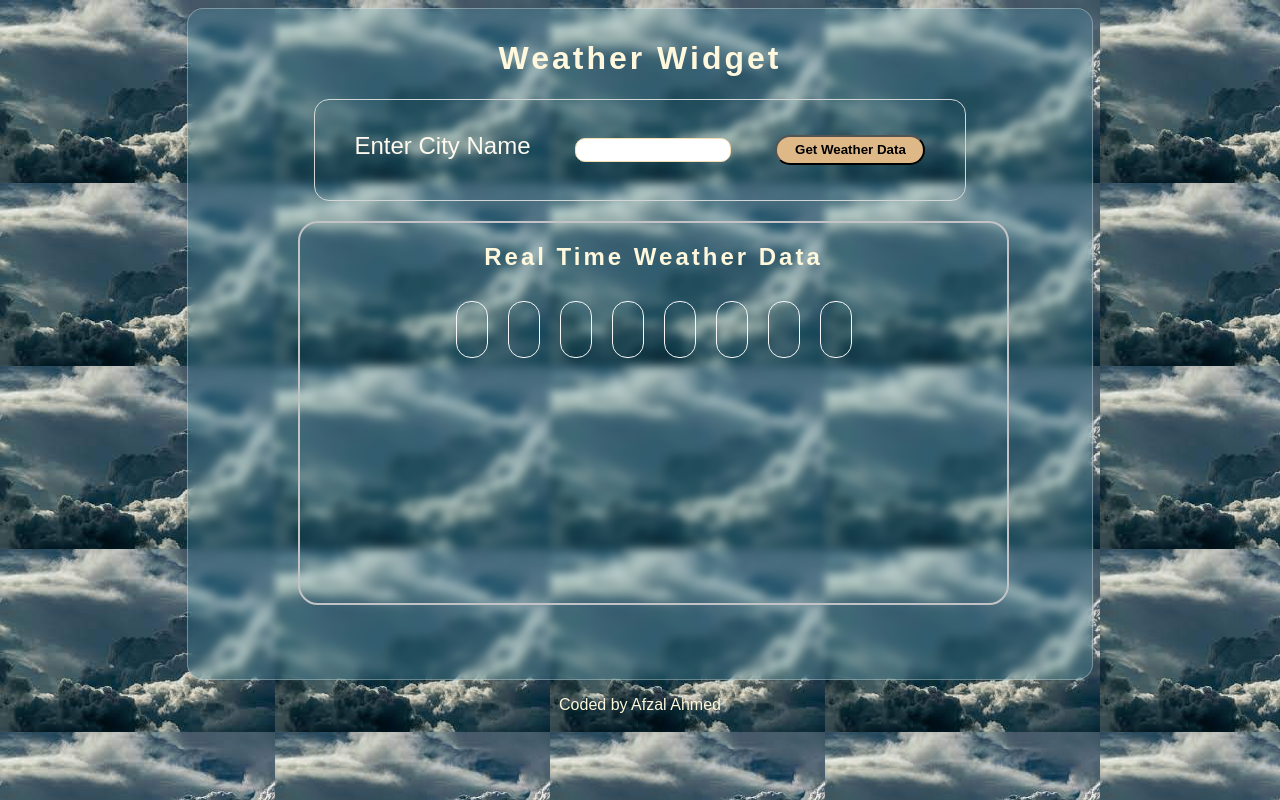
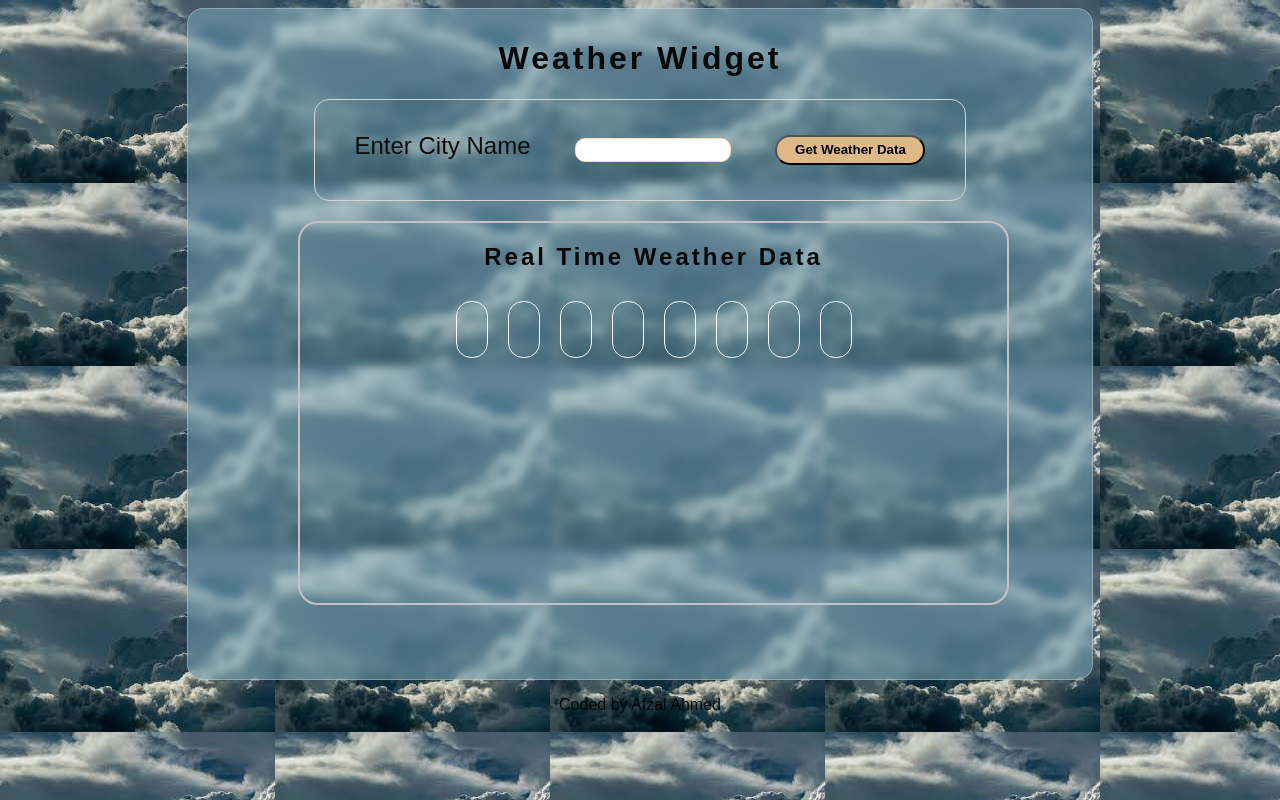
Before and after one commit to afzalahmed81/Weather-Widget, a plain HTML site: page index.html in a window 1280 px wide. Drawn offline with nearby package versions, Linux system fonts and the light colour scheme.

Commit message:
Improved contrast issue

```diff
--- a/styles.css
+++ b/styles.css
@@ -17,7 +17,8 @@ body {
 
 
     /* From https://css.glass */
-background: rgba(68, 167, 196, 0.2);
+background-color:rgb(122, 170, 189,0.5);
+/* background: rgba(68, 167, 196, 0.2); */
 border-radius: 16px;
 box-shadow: 0 4px 30px rgba(0, 0, 0, 0.1);
 backdrop-filter: blur(5px);
@@ -38,7 +39,7 @@ form > label, input, button {
 }
 form > label {
     font-size:x-large;
-    color:floralwhite;
+    color:rgb(14, 13, 13);
 }
 form > input {
     border: 1px solid wheat;
@@ -79,7 +80,7 @@ form > button:hover {
     border: 1px solid rgb(245, 247, 248);
     border-radius: 15px;
     background-color:grey,rgba(68, 167, 196, 0.01);
-    color: beige;
+    color: rgb(7, 7, 7);
     width: auto;
     height: 25px;
     padding: 15px;
@@ -87,12 +88,12 @@ form > button:hover {
     font-weight: bolder;
 }
 h1,h2 {
-    color: cornsilk;
+    color: rgb(8, 8, 8);
     letter-spacing: 3px;
 }
 body > p {
     text-align: center;
-    color:cornsilk;
+    color:rgb(7, 7, 7);
     /* margin: auto; */
 }
 /* @media (max-width:375px) {
```
